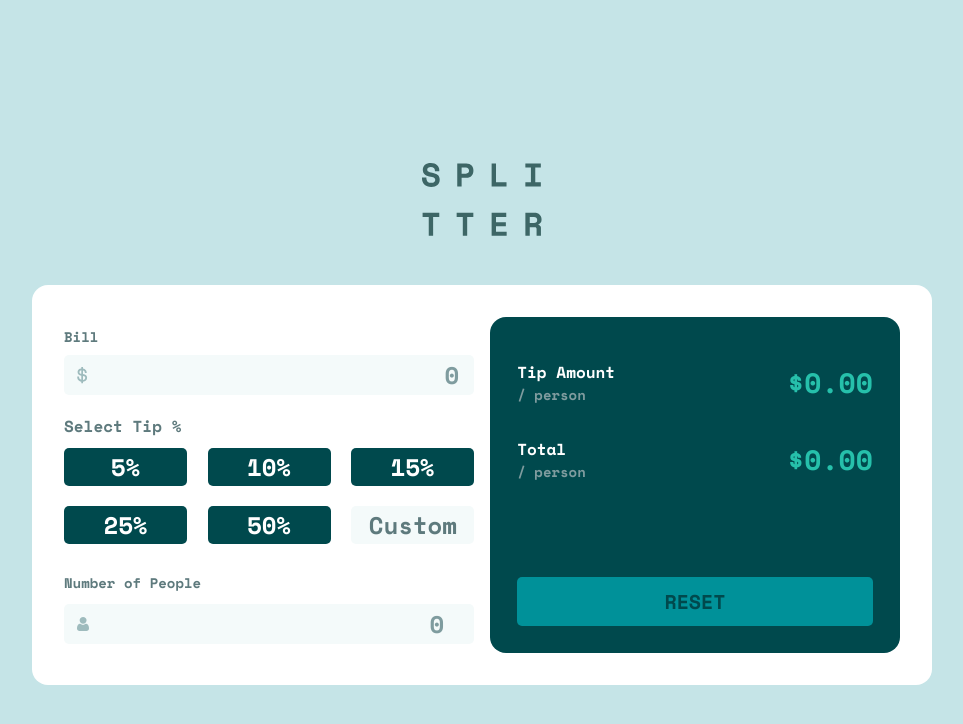
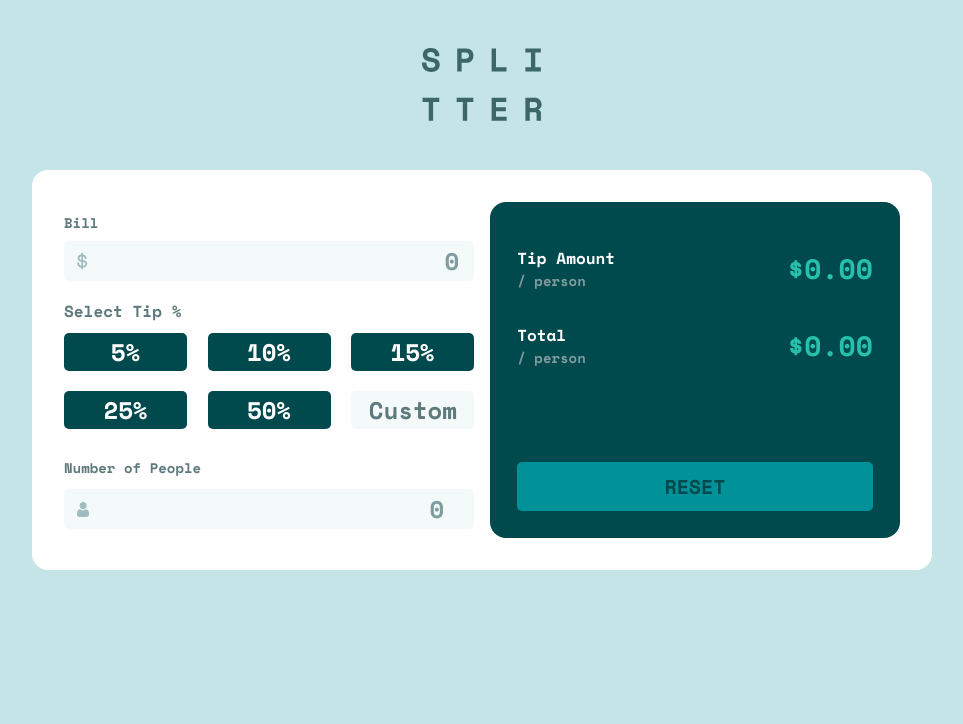
Before and after one commit to seakr1948/tip-calculator-app, a React (Create React App) app: page / in a window 1280 px wide. Shown: the top 724 px of the page, without its empty margins (158-1121 px from the left). Built offline with nearby package versions, Linux system fonts and the light colour scheme.

Commit message:
updatewd app height to 100% instead of 100vh and added 100% height to body and html

```diff
--- a/src/App.css
+++ b/src/App.css
@@ -4,7 +4,7 @@ input, label{
 
 
 .App {
-  height: 100vh;
+  height: 100%;
   width: 100%;
   justify-content: center;
   align-items: center;
--- a/src/index.css
+++ b/src/index.css
@@ -30,6 +30,7 @@ body {
   padding: 0;
   font-family: 'Space Mono', monospace;
   background-color: var(--Light-cyan-1);
+  height: 100%;
 }
 
 h1,
```
